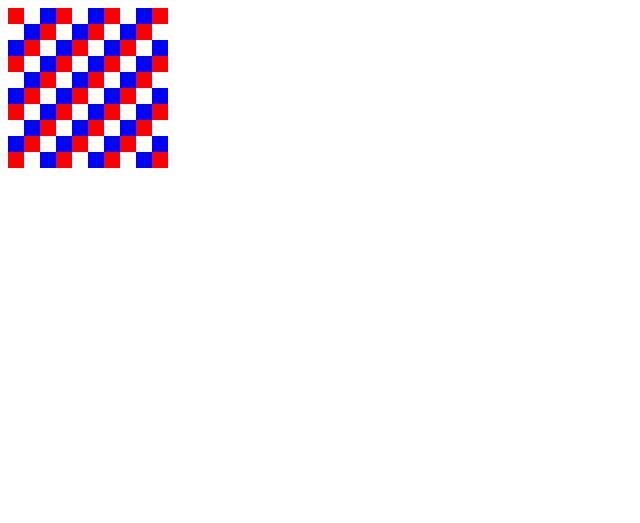
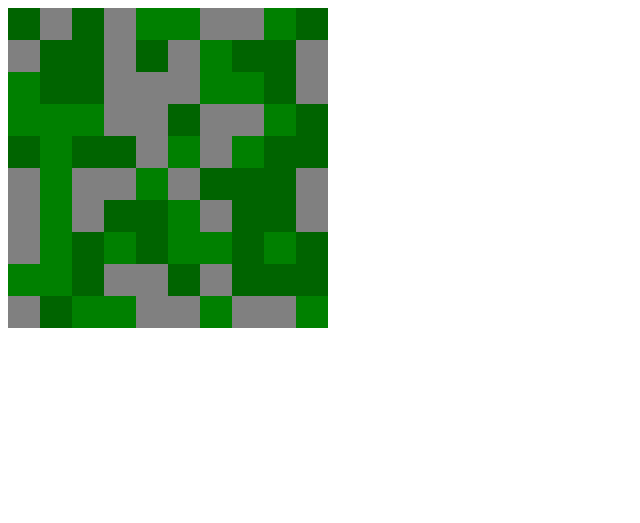
Before and after one commit to josephharding/vial-game, a website: page public/index.html in a window 1280 px wide. Shown: the whole page, without its empty margins (0-640 px from the left). Drawn offline with Linux system fonts and the light colour scheme.

Commit message:
created tile class, randomized tile type creation

```diff
--- a/public/index.html
+++ b/public/index.html
@@ -2,6 +2,7 @@
 <head>
   <script src="src/main.js" type="text/javascript"></script>
   <script src="src/game.js" type="text/javascript"></script>
+  <script src="src/tile.js" type="text/javascript"></script>
   <script src="src/grid.js" type="text/javascript"></script>
   <script src="src/renderer.js" type="text/javascript"></script>
   <script src="src/drawable.js" type="text/javascript"></script>
--- a/public/src/drawable.js
+++ b/public/src/drawable.js
@@ -11,9 +11,9 @@ function Drawable(x, y, width, height, color) {
 Drawable.prototype.setPos = function(x, y) {
   this.x = x;
   this.y = y;
-}
+};
 
 Drawable.prototype.draw = function(context) {
   context.fillStyle = this.color;
   context.fillRect(this.x, this.y, this.width, this.height);
-}
+};
--- a/public/src/game.js
+++ b/public/src/game.js
@@ -11,7 +11,7 @@ Game.prototype.step = function() {
   this.turnCount++;
   this.renderer.submitToDraw(this.grid.getDrawables());
   this.renderer.draw();
-}
+};
 
 Game.prototype.handleKeyUp = function(event) {
   // handle key press
@@ -19,4 +19,4 @@ Game.prototype.handleKeyUp = function(event) {
   if(event.keyCode == 13) {
     this.step();
   }
-}
+};
--- a/public/src/grid.js
+++ b/public/src/grid.js
@@ -1,20 +1,20 @@
 
 function Grid(width, height, dim) {
   this.tiles = [];
-  var colors = ["red", "white", "blue"];
+  var types = ["forest", "grass", "rock"];
 
-  var x = 0;
-  var y = 0;
   for(var i = 0; i < width; i++) {
     for(var j = 0; j < height; j++) {
-      this.tiles.push(new Drawable(x, y, dim, dim, colors[this.tiles.length % colors.length]));
-      x += dim;
+      this.tiles.push(new Tile(i, j, types[Math.floor(Math.random()*types.length)]));
     }
-    x = 0;
-    y += dim;
   }
 }
 
 Grid.prototype.getDrawables = function(x, y) {
-  return this.tiles;
-}
+  var drawableList = [];
+  // loop through tiles array, call getDrawable method
+  for(var i=0; i<this.tiles.length; i++) {
+    drawableList.push(this.tiles[i].getDrawable());
+  }
+  return drawableList;
+};
--- a/public/src/renderer.js
+++ b/public/src/renderer.js
@@ -6,10 +6,10 @@ function Renderer(context) {
 
 Renderer.prototype.submitToDraw = function(list) {
   this.drawList = list;
-}
+};
 
 Renderer.prototype.draw = function() {
   for(var i = 0; i < this.drawList.length; i++) {
     this.drawList[i].draw(this.context);
   }
-}
+};
--- /dev/null
+++ b/public/src/tile.js
@@ -0,0 +1,18 @@
+function Tile(i, j, type) {
+
+  var tileDim = 32;
+
+  var tileColor = "black";
+  if(type == "forest") {
+    tileColor = "DarkGreen";
+  } else if (type == "grass") {
+    tileColor = "Green";
+  } else if (type == "rock") {
+    tileColor = "Gray";
+  }
+  this.drawable = new Drawable (i*tileDim, j*tileDim, tileDim, tileDim, tileColor);
+}
+
+Tile.prototype.getDrawable = function(){
+  return this.drawable;
+};
```
